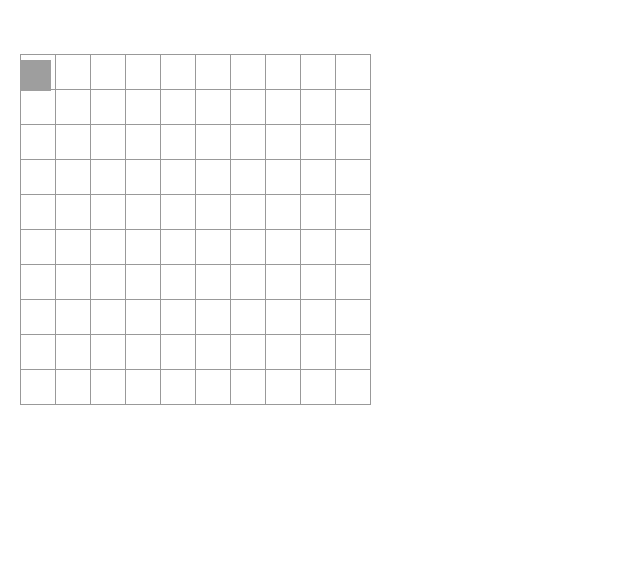
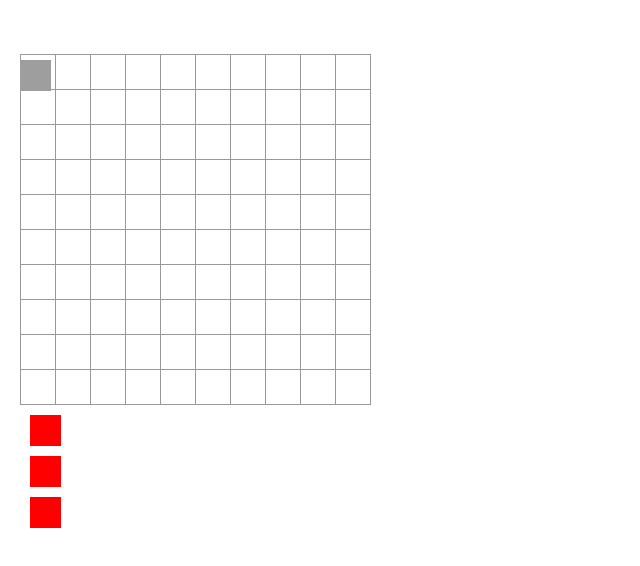
Before and after one commit to Bensigo/hackerbay-font, a React app: page / in a window 1280 px wide. Shown: the whole page, without its empty margins (0-640 px from the left). Built offline with nearby package versions, Linux system fonts and the light colour scheme; grey boxes are pictures that could not be loaded.

Commit message:
created  enemy component

```diff
--- a/src/App.css
+++ b/src/App.css
@@ -23,3 +23,6 @@
   height: 31px;
   width: 31px;
 }
+.enemy {
+  margin: 10px;
+}
--- a/src/Board.js
+++ b/src/Board.js
@@ -3,20 +3,29 @@ import './App.css';
 
 import Square from './components/Square'
 import Player from './components/Player'
+import Enemy from './components/Enemy'
 
 
 class Board extends Component {
+
+  count = 0
+
+  // setting app state for squares and player style
   state = {
     playerStyle: {
       top: 40,
       left: 0,
       position: 'relative'
-    }
+    },
+
+
   }
+
   renderSquare =  (i) => {
     // return a square
     return <Square  value={i}/>
   }
+
   handleKeyDown = (e) => {
     // check for up down left and right key press down
     // then move the player base on key press
@@ -76,13 +85,13 @@ class Board extends Component {
 
   }
   render() {
-    const arr = [1, 2,3,4,5,6,7,8,9,10]
+    const row = [1, 2,3,4,5,6,7,8,9,10]
     return (
       <div className='board'>
        <Player onKeyDown= {e => {this.handleKeyDown(e)}} style={this.state.playerStyle}/>
-       {arr.map((item, i) => {
+       {row.map((item, i) => {
          return(
-          <div className='board-row' key={i}>
+          <div className='board-row' key={i} >
           {this.renderSquare(1)}
           {this.renderSquare(2)}
           {this.renderSquare(3)}
@@ -97,7 +106,9 @@ class Board extends Component {
          )
          })
        }
-
+       <Enemy />
+       <Enemy />
+       <Enemy />
       </div>
     );
   }
--- /dev/null
+++ b/src/components/Enemy.js
@@ -0,0 +1,9 @@
+import React from 'react'
+
+export default () => {
+  return (
+    <div >
+      <div src='' style={{backgroundColor: 'red'}}  className='player enemy'/ >
+    </div>
+  )
+}
```
